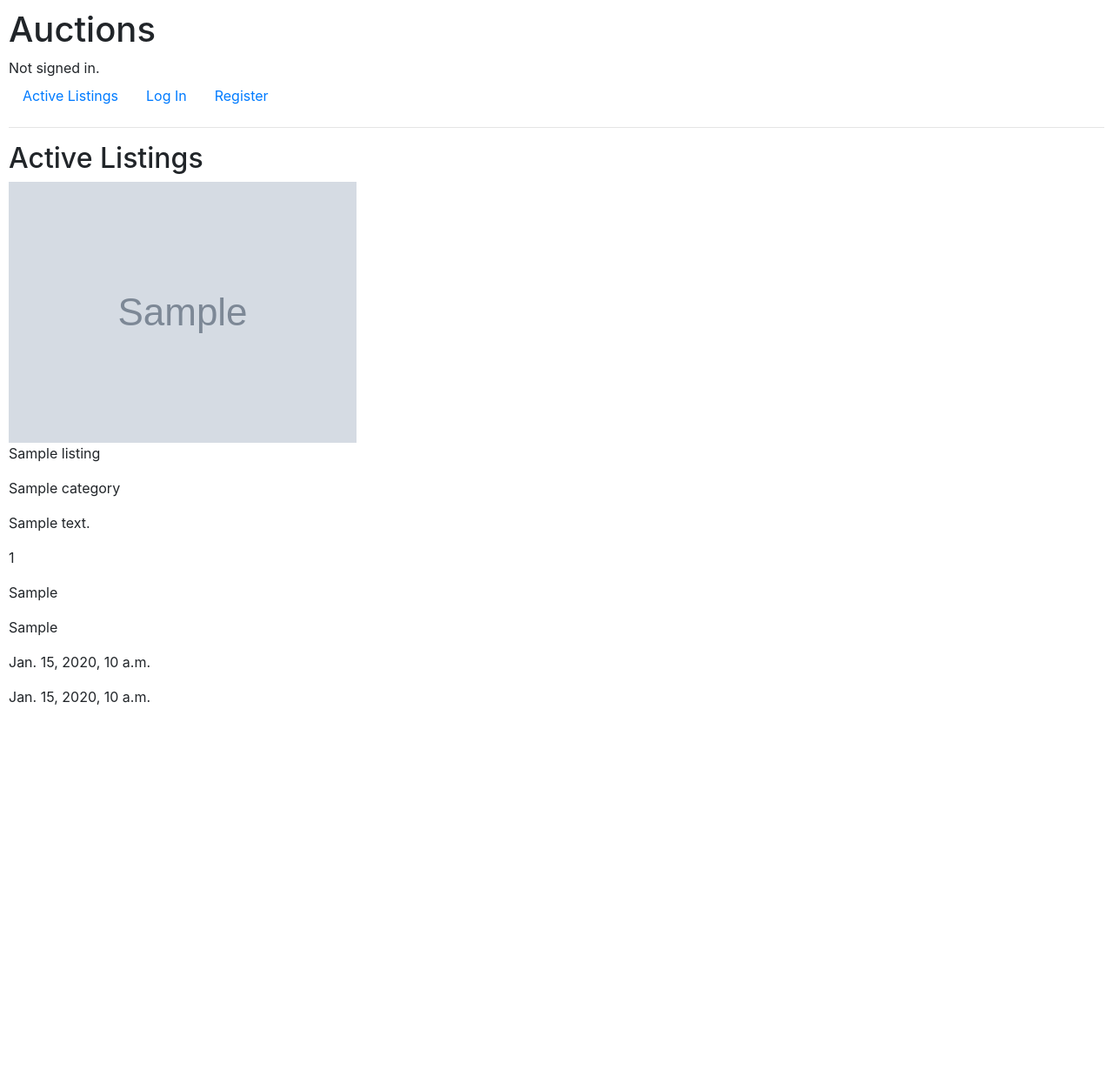
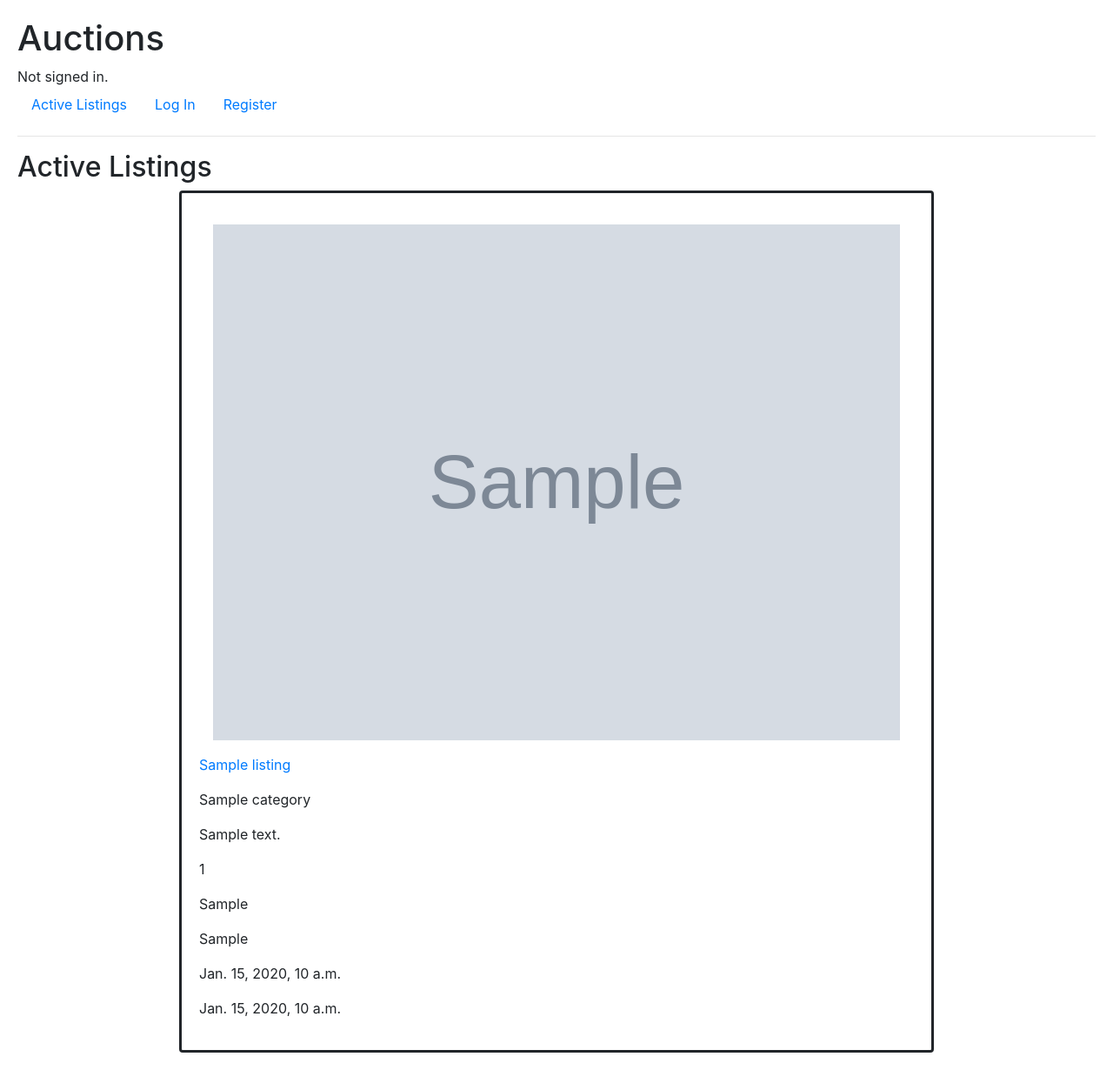
Before and after one commit to elokthewizard/commerce, a Django app: template auctions/templates/auctions/index.html in a window 1280 px wide. Shown: the whole page at 87% size. Before the commit the page ends 810 px from the top, so only its background shows below. Run offline with Django 3.2, Linux system fonts and the light colour scheme; the template is opened without the code that fills it: most values are stand-ins (such as "Sample title", 1, 10 or a date in 2020); grey boxes marked "Sample" are stand-in pictures; some libraries are stand-ins or nearby versions.

Commit message:
half commmitment to half decent styles

```diff
--- a/auctions/static/auctions/styles.css
+++ b/auctions/static/auctions/styles.css
@@ -1,5 +1,6 @@
 body {
-    padding: 10px;
+    padding: 1.25rem;
+    width: 100vw;
 }
 
 .auction-dates {
@@ -8,6 +9,18 @@ body {
 
 .bid-amounts {
     display: block;
+}
+
+.card {
+    border: solid;
+    padding: 1.25rem;
+    width: 70%;
+    margin: 0 auto;
+}
+
+.card img {
+    max-height: 50%;
+    margin: 1rem;
 }
 
 .form-group {
--- a/auctions/templates/auctions/index.html
+++ b/auctions/templates/auctions/index.html
@@ -4,16 +4,19 @@
     <h2>Active Listings</h2>
 
     {% for listing in listings %}
+        <div class="card">
             <img src="{{ listing.image_path }}">
-        <p><a>{{ listing.title }}</a>
+            <p><a href="{% url 'listing-detail' listing.id %}">{{ listing.title }}</a></p>
             <p>{{ listing.category }}</p>
             <p>{{ listing.description }}</p>
-
             <p>{{ listing.starting_bid }}</p>
             <p>{{ listing.minimum_buyout }}</p>
             <p>{{ listing.current_offer }}</p>
-
             <p>{{ listing.start_date }}</p>
             <p>{{ listing.end_date }}</p>
+            {% if user.is_authenticated %}
+            <a href="#">Add to WATCHED</a>
+            {% endif %}
+        </div>
     {% endfor %}
 {% endblock %}
--- a/auctions/templates/auctions/listing_detail.html
+++ b/auctions/templates/auctions/listing_detail.html
@@ -25,5 +25,4 @@
         <strong><i>Ends: </i></strong>{{ listing.end_date }}
 
     </div>
-    <hr>
 {% endblock %}
```
Lines whose indentation alone changed are shown as unchanged.
